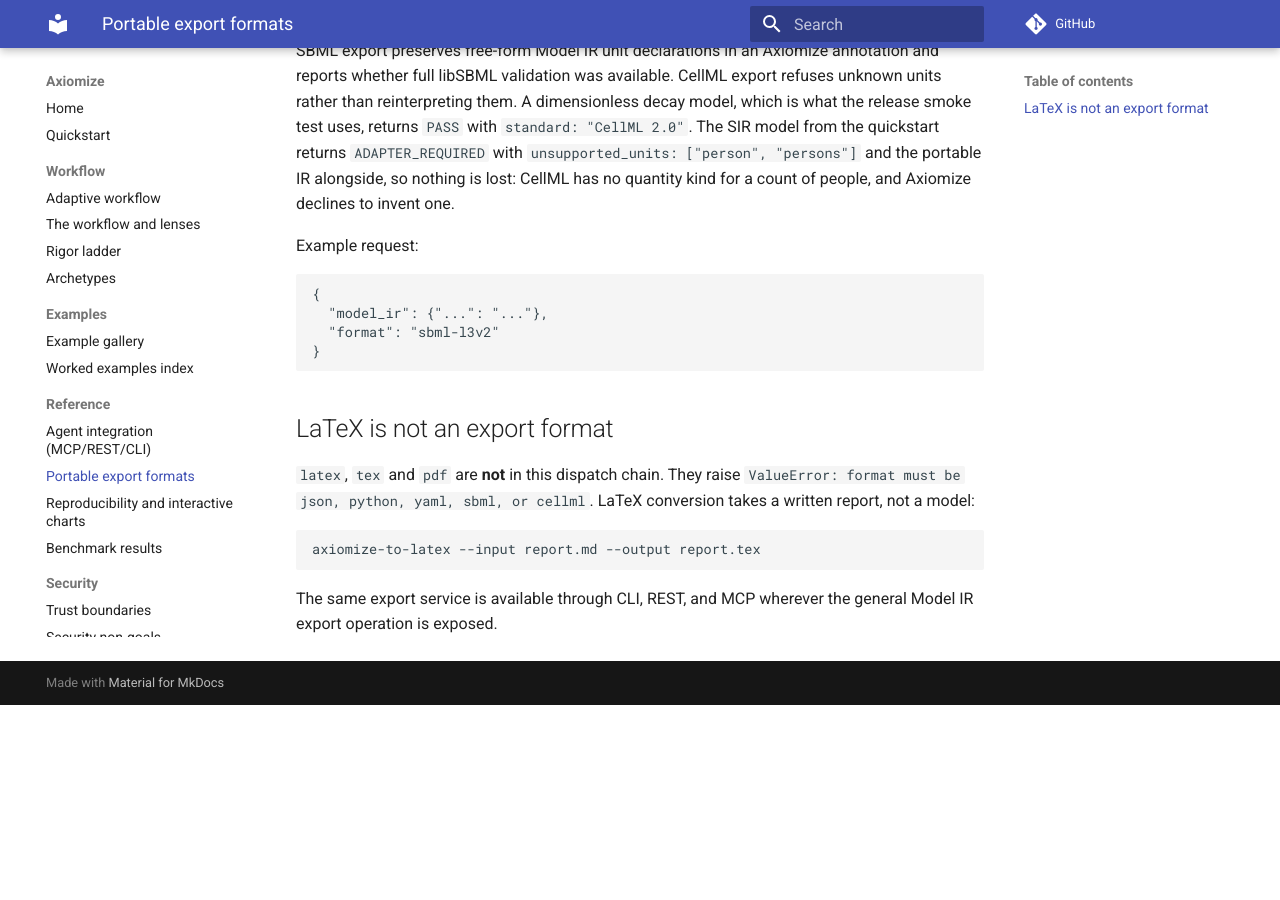
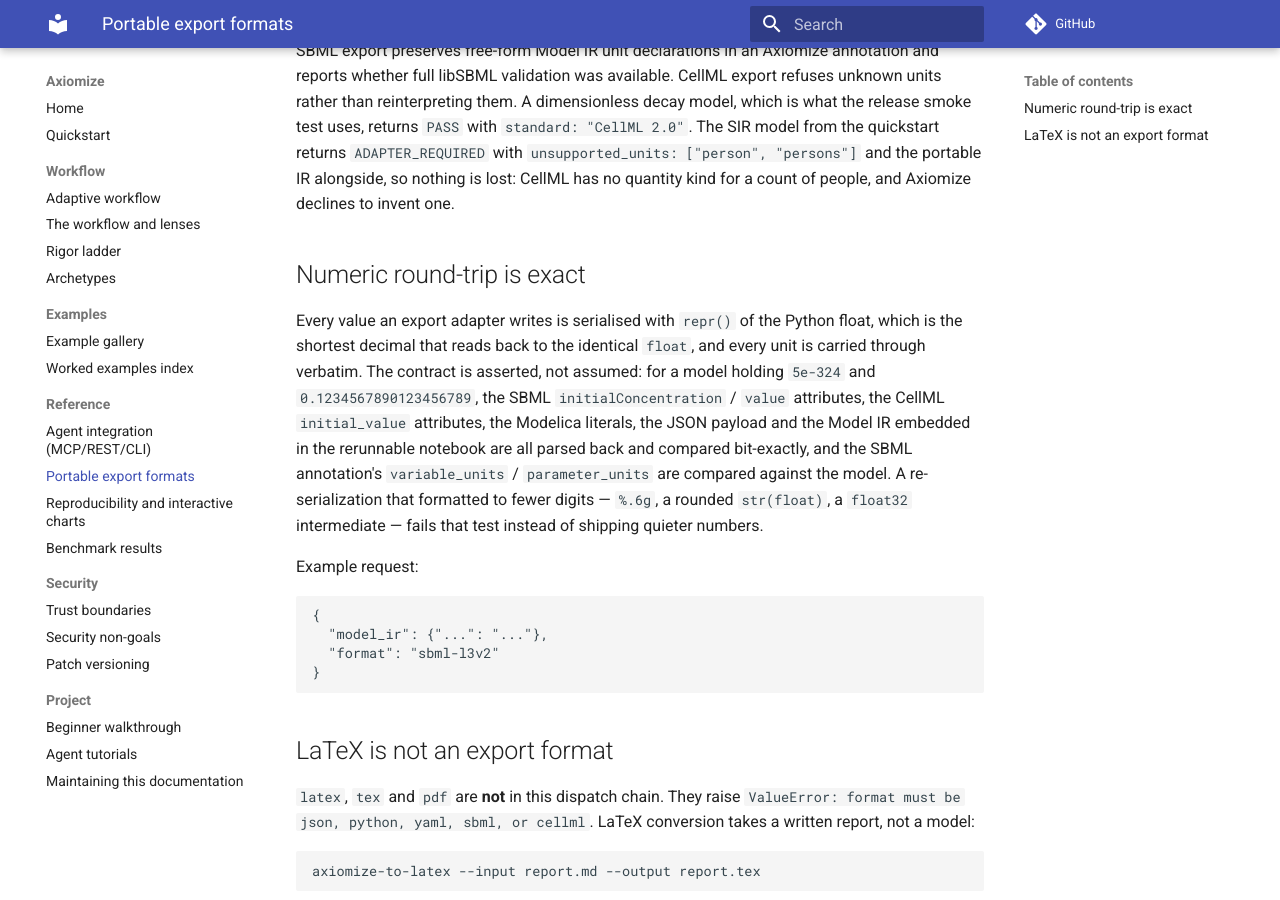
Before and after one commit to Furox-Art/axiomize, an MkDocs documentation site: the page built from docs/portable-export.md, in a window 1280 px wide and 900 px high, scrolled down 1019 px. Built offline with MkDocs 1.6.1 and Material for MkDocs 9.7.7, drawn with Linux system fonts in a browser that asks for light colours; comment, search, counter and statistics services are not loaded; before the commit the page ends 1724 px from its top, so only the background shows below that.

Commit message:
docs: record the audit-hardening fixes without weakening any claim
README now states that execution refuses a model failing its dimensional
checks, and that exported values/units round-trip bit-exactly.
docs/portable-export.md states and justifies the numeric round-trip
contract. The CHANGELOG records every fix, the security invariant that was
audited and left alone (REST 401 vs 404), and an explicit
verified-no-change-needed list for the findings whose code paths do not
exist in this repository, so a re-audit re-checks them rather than
re-fixing them.

````diff
--- a/docs/portable-export.md
+++ b/docs/portable-export.md
@@ -30,6 +30,18 @@
 the portable IR alongside, so nothing is lost: CellML has no quantity kind for a count of
 people, and Axiomize declines to invent one.
 
+## Numeric round-trip is exact
+
+Every value an export adapter writes is serialised with `repr()` of the Python float, which
+is the shortest decimal that reads back to the identical `float`, and every unit is carried
+through verbatim. The contract is asserted, not assumed: for a model holding `5e-324` and
+`0.1234567890123456789`, the SBML `initialConcentration` / `value` attributes, the CellML
+`initial_value` attributes, the Modelica literals, the JSON payload and the Model IR embedded
+in the rerunnable notebook are all parsed back and compared bit-exactly, and the SBML
+annotation's `variable_units` / `parameter_units` are compared against the model. A
+re-serialization that formatted to fewer digits — `%.6g`, a rounded `str(float)`, a `float32`
+intermediate — fails that test instead of shipping quieter numbers.
+
 Example request:
 
 ```json
````
Also changed, not shown: CHANGELOG.md (+85 -2 lines), README.md (+5 -1 lines).
